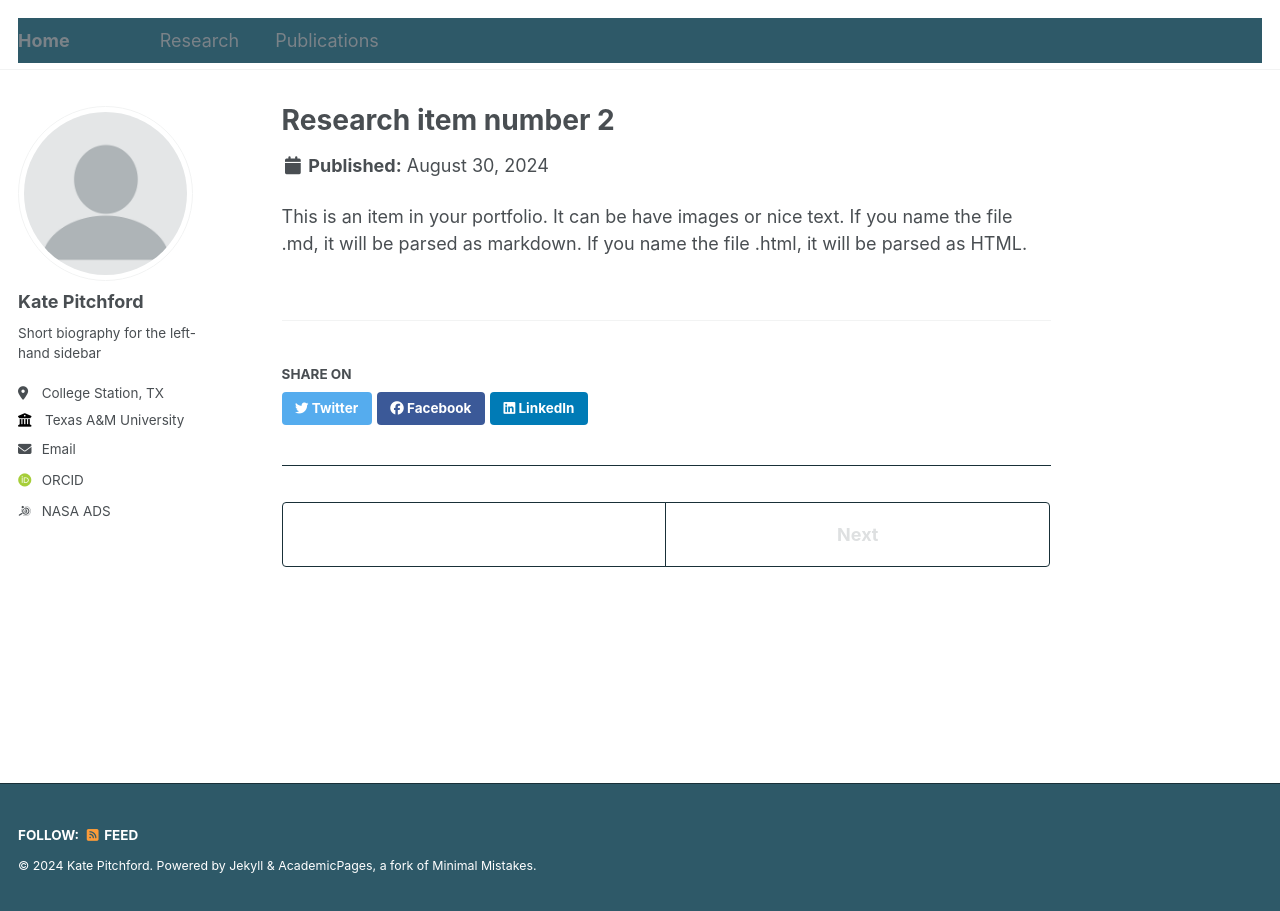
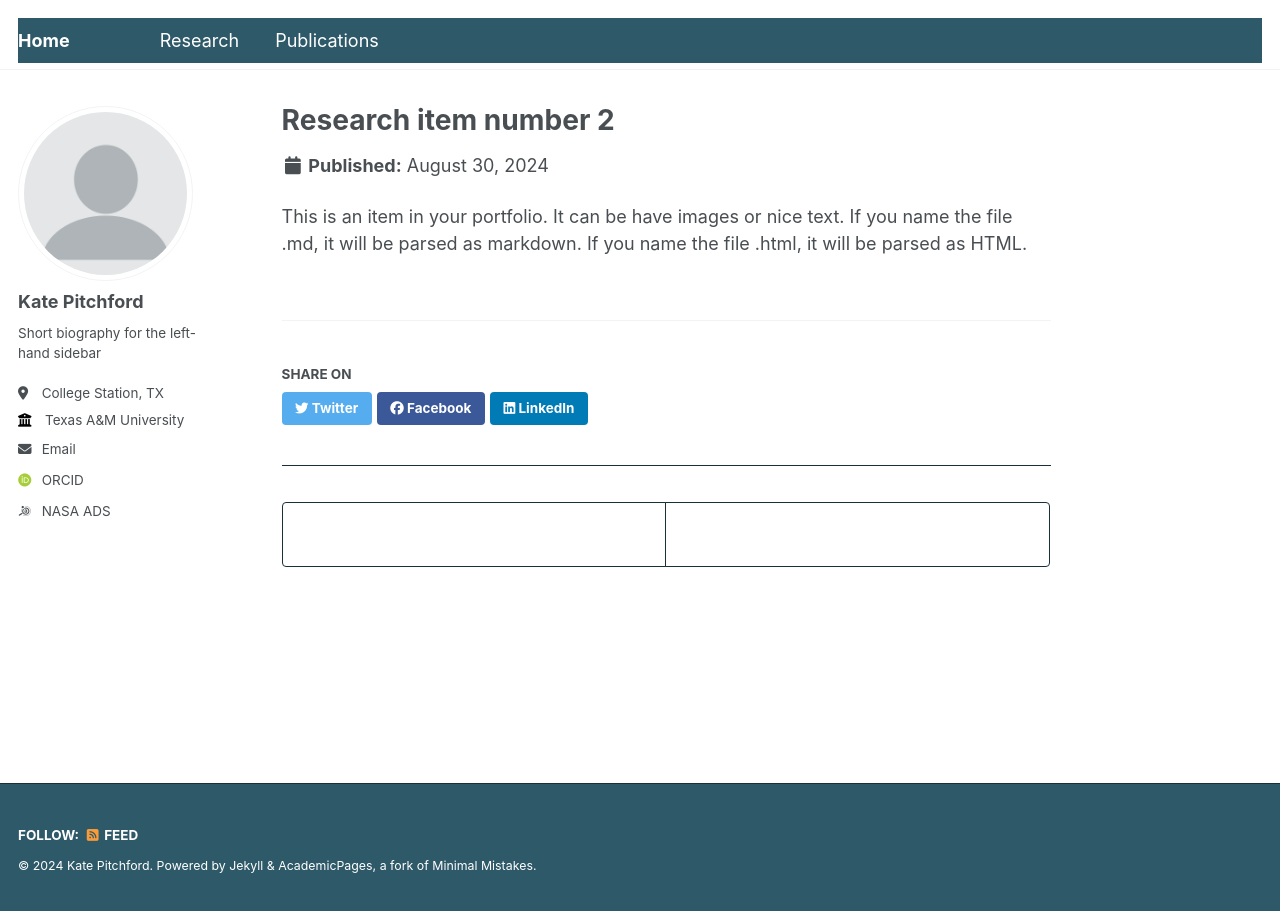
Before and after one commit to lkpitchford/lkpitchford.github.io, a Jekyll site: the page built from _research/portfolio-2.html, in a window 1280 px wide. Built offline with Jekyll 4.4.1, drawn with Linux system fonts in a browser that asks for light colours; some web fonts are replaced.

Commit message:
Update _navigation.scss

```diff
--- a/_sass/_navigation.scss
+++ b/_sass/_navigation.scss
@@ -151,7 +151,7 @@
     }
 
     &.disabled {
-      color: mix(#fff, $gray, 75%);
+      color: #fff;
       pointer-events: none;
       cursor: not-allowed;
     }
@@ -181,11 +181,11 @@
     display: block;
     margin: 0 1rem;
     padding: 0.5rem 0;
-    color: $masthead-link-color;
+    color: #fff;
     text-decoration: none;
 
     &:hover {
-      color: $masthead-link-color-hover;
+      color: #4C6771;
     }
   }
 
```
